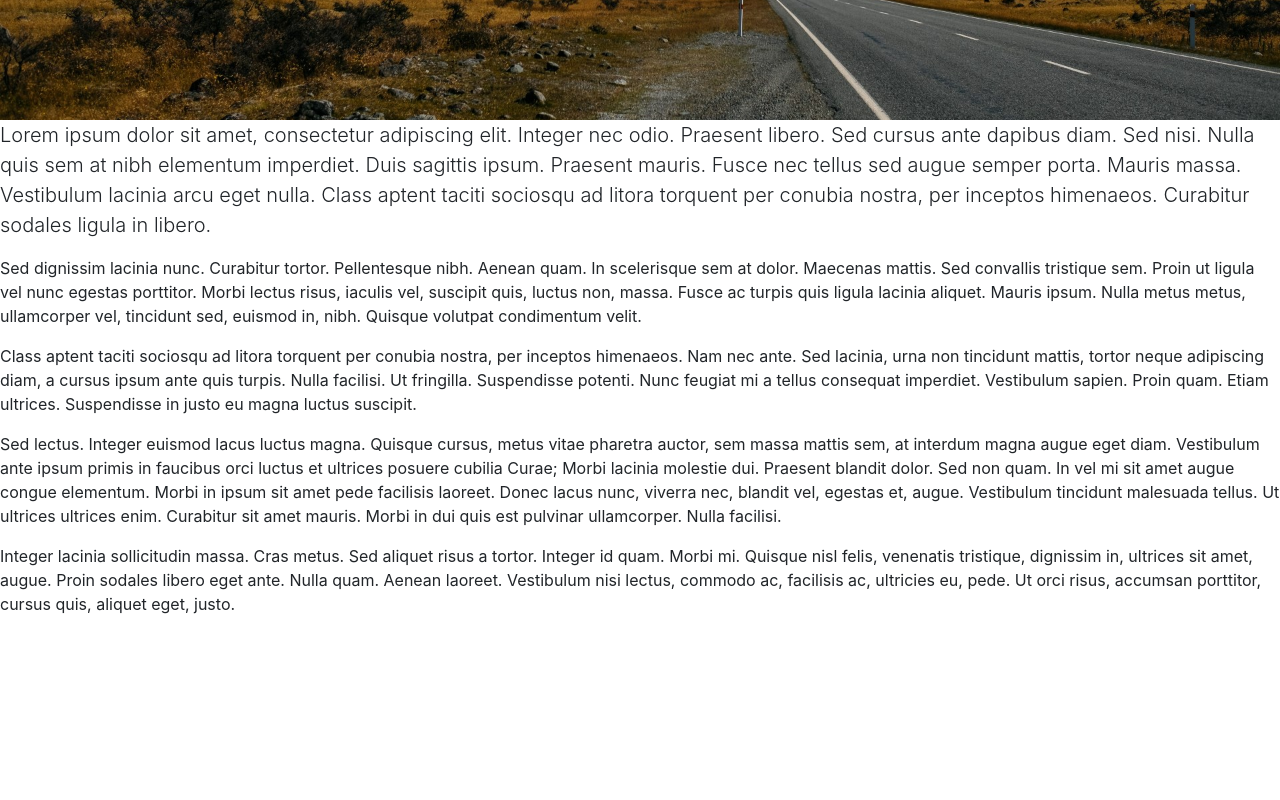
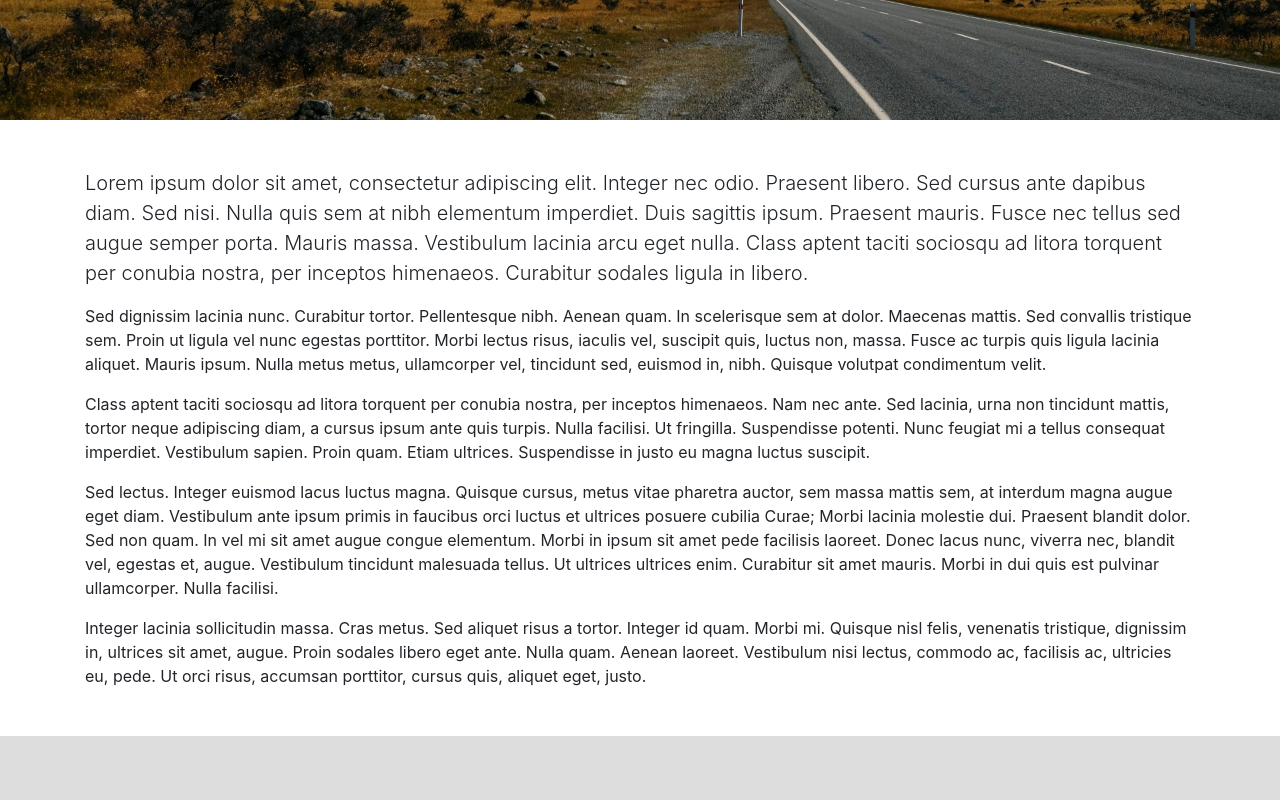
Before and after one commit to webforfun/navbar-color-scroll, a website: page index.html in a window 1280 px wide. Shown: the part 680-1480 px from the top of the page. Drawn offline with nearby package versions, Linux system fonts and the light colour scheme.

Commit message:
Add Bootstrap container class to dummy text section

```diff
--- a/index.html
+++ b/index.html
@@ -33,7 +33,7 @@
         </div>
       </nav>
     </div>
-    <section class="fill-screen">
+    <section class="container my-5">
       <p class="lead">Lorem ipsum dolor sit amet, consectetur adipiscing elit. Integer nec odio. Praesent libero. Sed cursus ante dapibus
         diam. Sed nisi. Nulla quis sem at nibh elementum imperdiet. Duis sagittis ipsum. Praesent mauris. Fusce nec tellus
         sed augue semper porta. Mauris massa. Vestibulum lacinia arcu eget nulla. Class aptent taciti sociosqu ad litora
```
